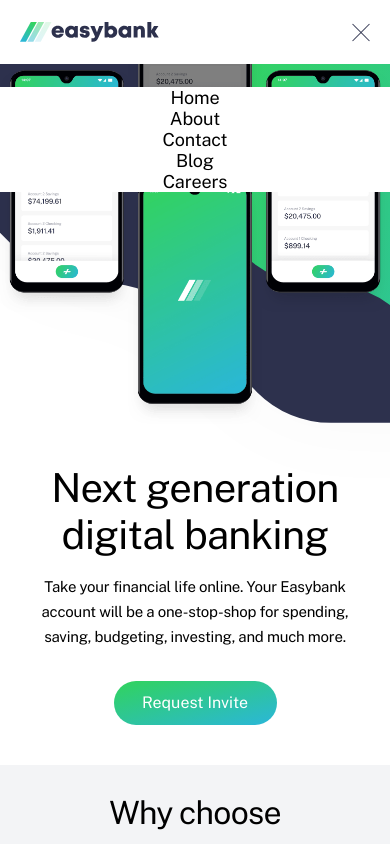
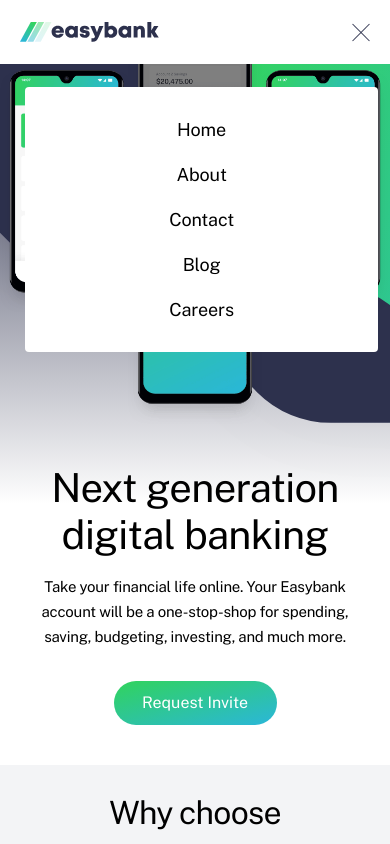
Before and after one commit to Jacoberson/easybank-landing-page, a React (Create React App) app: page / in a window 390 px wide. Both pictures are taken after a click on the picture 358 px from the left and 32 px from the top of the page. Shown: the top 844 px of the page. Built offline with nearby package versions, Linux system fonts and the light colour scheme.

Commit message:
fix: fix navbar on mobile

```diff
--- a/src/App.js
+++ b/src/App.js
@@ -1,14 +1,16 @@
-import React from "react";
+import React, { useState } from "react";
 import Nav from "./components/Nav";
 import Header from "./components/Header";
 import NextGen from "./components/NextGen";
 import WhyChoose from "./components/WhyChoose";
 
 function App() {
+  const [visible, setVisible] = useState(false);
+
   return (
     <div className="relative">
-      <Nav />
-      <Header />
+      <Nav visible={visible} setVisible={setVisible} />
+      <Header visible={visible} />
       <NextGen />
       <WhyChoose />
     </div>
--- a/src/components/Header.js
+++ b/src/components/Header.js
@@ -3,9 +3,11 @@
 import mobileIntro from "../images/bg-intro-mobile.svg";
 import mockups from "../images/image-mockups.png";
 
-const Header = () => {
+const Header = ({ visible }) => {
   return (
-    <header className="relative flex flex-col justify-between lg:flex-row lg:justify-end">
+    <header
+      id={visible && "header-opened-menu"}
+      className="relative flex flex-col justify-between lg:flex-row lg:justify-end">
       <img
         className="w-screen visible lg:invisible"
         src={mobileIntro}
--- a/src/components/Nav.js
+++ b/src/components/Nav.js
@@ -1,11 +1,9 @@
-import React, { useState } from "react";
+import React from "react";
 import logo from "../images/logo.svg";
 import openedMenu from "../images/icon-hamburger.svg";
 import closedMenu from "../images/icon-close.svg";
 
-const Nav = () => {
-  const [visible, setVisible] = useState(false);
-
+const Nav = ({ visible, setVisible }) => {
   const openMenu = () => setVisible(true);
 
   const closeMenu = () => setVisible(false);
@@ -21,12 +19,16 @@
               alt="opened menu"
               onClick={() => closeMenu()}
             />
-            <nav className="absolute -right-5 top-16 w-screen h-auto flex flex-col items-center justify-evenly m-auto bg-neutral-white z-10">
-              <p className="text-body leading-21 tracking-tight">Home</p>
-              <p className="text-body leading-21 tracking-tight">About</p>
-              <p className="text-body leading-21 tracking-tight">Contact</p>
-              <p className="text-body leading-21 tracking-tight">Blog</p>
-              <p className="text-body leading-21 tracking-tight">Careers</p>
+            <nav className="absolute -right-2 top-16 h-auto flex flex-col items-center px-36 bg-neutral-white z-10 rounded">
+              <p className="text-body leading-21 tracking-tight pt-8">Home</p>
+              <p className="text-body leading-21 tracking-tight pt-6">About</p>
+              <p className="text-body leading-21 tracking-tight pt-6">
+                Contact
+              </p>
+              <p className="text-body leading-21 tracking-tight pt-6">Blog</p>
+              <p className="text-body leading-21 tracking-tight pt-6 pb-8">
+                Careers
+              </p>
             </nav>
           </>
         ) : (
--- a/src/index.css
+++ b/src/index.css
@@ -20,3 +20,11 @@
   width: 163px;
   height: 44px;
 }
+
+#header-opened-menu {
+  background: linear-gradient(
+    180deg,
+    hsl(233, 26%, 24%),
+    rgba(45, 49, 77, 0.0001) 100%
+  );
+}
```
